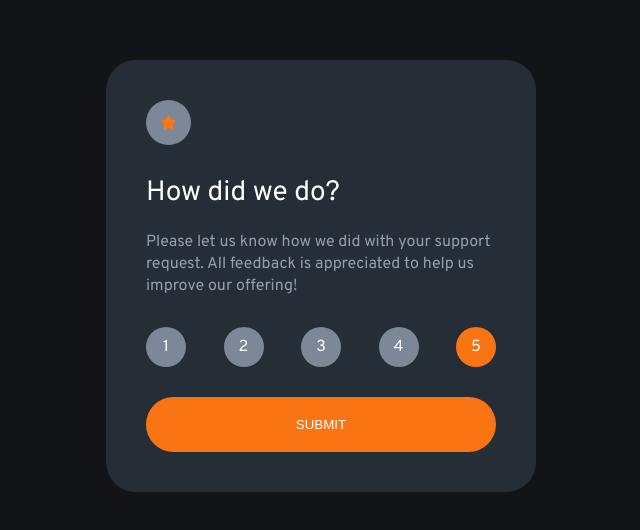
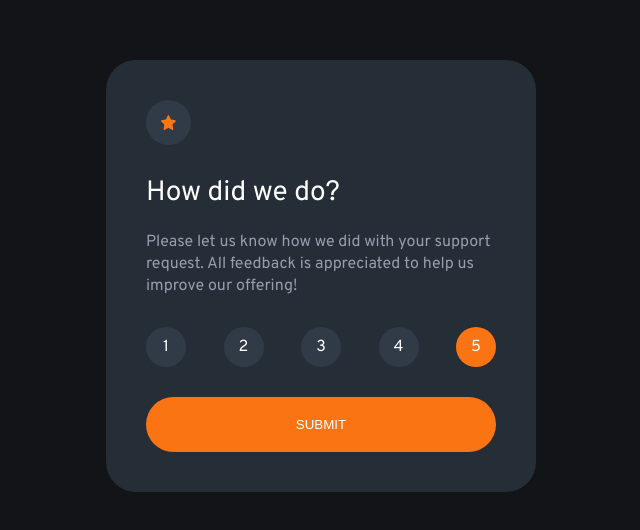
Before and after one commit to mauricciorcosta/interactive-rating-component, a plain HTML site: page index.html in a window 1280 px wide. Shown: the part 124-654 px from the top of the page, without its empty margins (319-959 px from the left). Drawn offline with Linux system fonts and the light colour scheme.

Commit message:
mudança em cores no css

```diff
--- a/assets/css/style.css
+++ b/assets/css/style.css
@@ -9,6 +9,7 @@
     --white: #ffffff;
     --lightGrey: #959eac;
     --mediumGrey: #7c8798;
+    --darkGrey: #313b48;
     --mediumBlue: #313b48;
     --darkBlue: #252d37;
     --veryDarkBlue: #121417;
@@ -45,7 +46,7 @@ html {
     display: flex;
     align-content: center;
     justify-content: center;
-    background-color: var(--mediumGrey);
+    background-color: var(--darkGrey);
     border: none;
     border-radius: 100%;
 }
@@ -75,7 +76,7 @@ html {
     cursor: pointer;
     width: 40px;
     height: 40px;
-    background-color: var(--mediumGrey);
+    background-color: var(--darkGrey);
     color: var(--white);
     border: none;
     border-radius: 100%;
```
